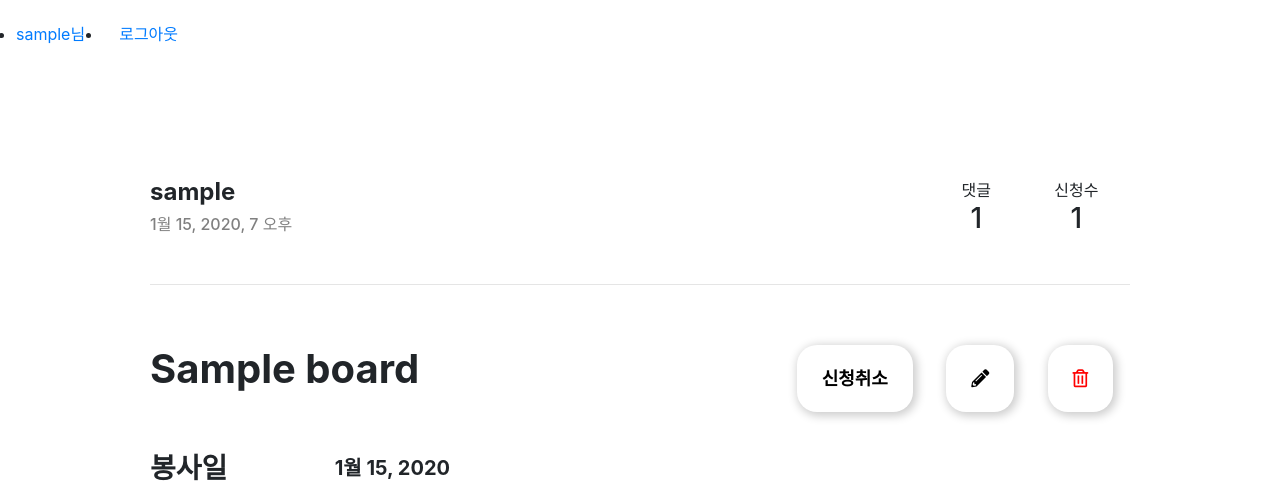
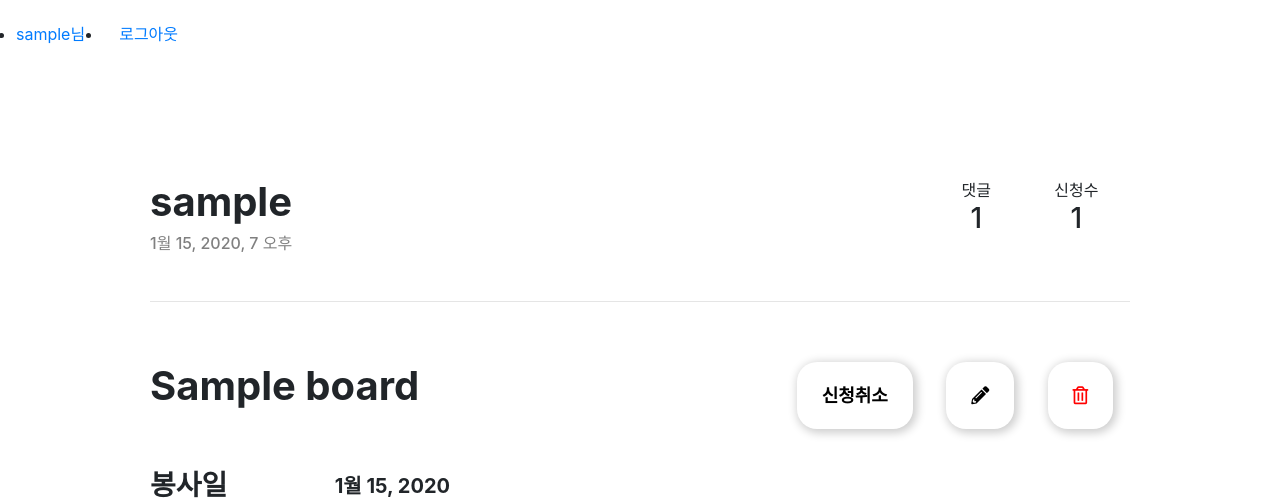
Before and after one commit to chohyeryung/DahamDog, a Django app: page /board/1/ in a window 1280 px wide. Shown: the part 1066-1567 px from the top of the page. Run offline with Django 3.2, Linux system fonts and the light colour scheme; a user stored in the database is signed in; tables that the repository leaves empty hold one stand-in row (values such as "Sample post"); grey boxes marked "Sample" are stand-in pictures; some libraries are stand-ins or nearby versions.

Commit message:
#7-5. update board_detail style

```diff
--- a/static/css/board_detail.css
+++ b/static/css/board_detail.css
@@ -13,7 +13,20 @@
 
 .user-info {
     display: flex;
+    flex-direction: row;
+    align-items: center;
+}
+
+.user-more-info{
+    display: flex;
     flex-direction: column;
+}
+
+.user-img{
+    width:80px;
+    height:80px;
+    border-radius: 50%;
+    margin-right: 30px;
 }
 
 h4, h5 {
--- a/templates/daham/board_detail.html
+++ b/templates/daham/board_detail.html
@@ -25,8 +25,13 @@
     <div class="detail-con">
         <div class="header">
             <div class="user-info">
-                <h4>{{ board.user.username }}</h4>
-                <h6>{{ board.created_date }}</h6>
+{#                <img {% if person.profile.image %} src="{{ person.profile.image.url }}"#}
+{#                                                   {% else %}src="https://i.stack.imgur.com/34AD2.jpg"{% endif %}#}
+{#                                                   class="user-img" alt="">#}
+                <div class="user-more-info">
+                    <h1>{{ board.user.username }}</h1>
+                    <h6>{{ board.created_date }}</h6>
+                </div>
             </div>
             <div class="board-info">
                 <div class="comments">
```
